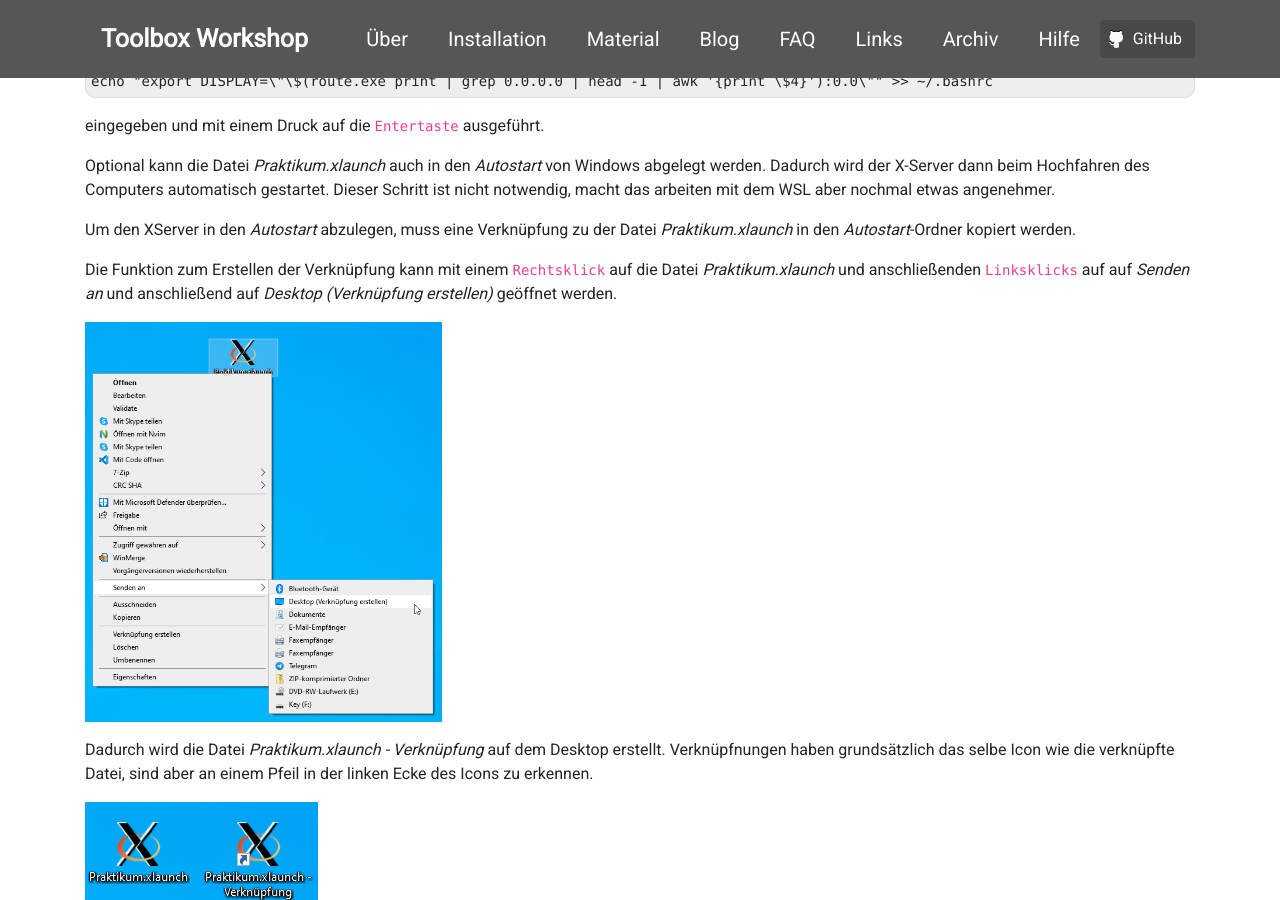
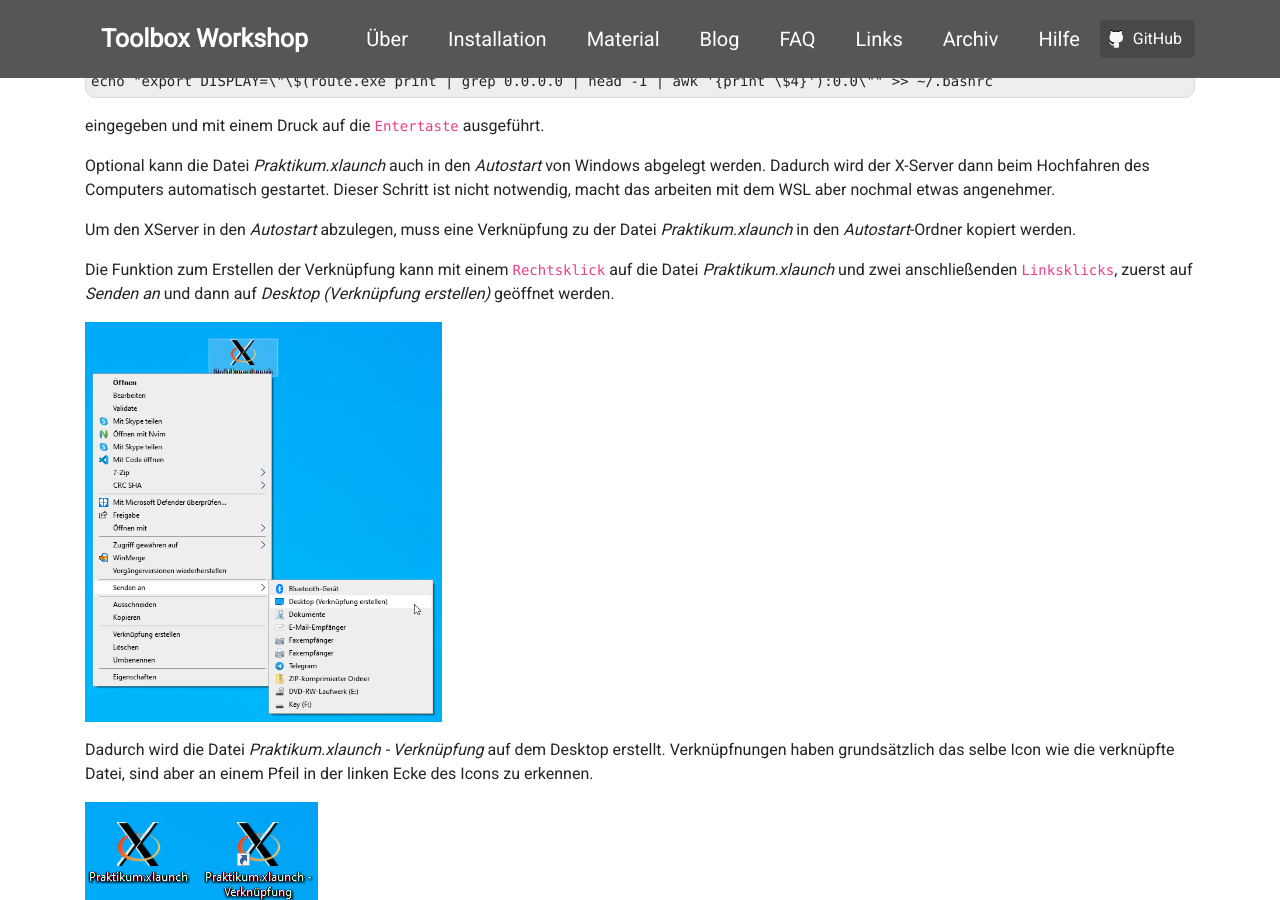
Before and after one commit to pep-dortmund/homepage-toolbox, a Jekyll site: the page built from install/windows.md, in a window 1280 px wide and 900 px high, scrolled down 21482 px. Built offline with Jekyll 4.4.1, drawn with Linux system fonts in a browser that asks for light colours; nearby versions of some CDN libraries.

Commit message:
Fix wording

```diff
--- a/install/windows.md
+++ b/install/windows.md
@@ -405,8 +405,8 @@ Dieser Schritt ist nicht notwendig, macht das arbeiten mit dem WSL aber nochmal
 Um den XServer in den _Autostart_ abzulegen, muss eine Verknüpfung zu der Datei _Praktikum.xlaunch_
 in den _Autostart_-Ordner kopiert werden.
 
-Die Funktion zum Erstellen der Verknüpfung kann mit einem `Rechtsklick` auf die Datei _Praktikum.xlaunch_ und anschließenden
-`Linksklicks` auf auf _Senden an_ und anschließend auf _Desktop (Verknüpfung erstellen)_ geöffnet werden.
+Die Funktion zum Erstellen der Verknüpfung kann mit einem `Rechtsklick` auf die Datei _Praktikum.xlaunch_ und
+zwei anschließenden `Linksklicks`, zuerst auf _Senden an_ und dann auf _Desktop (Verknüpfung erstellen)_ geöffnet werden.
 
 <img alt="" src="/img/xserver/xserver-16.png" class="screenshot" />
 
```
